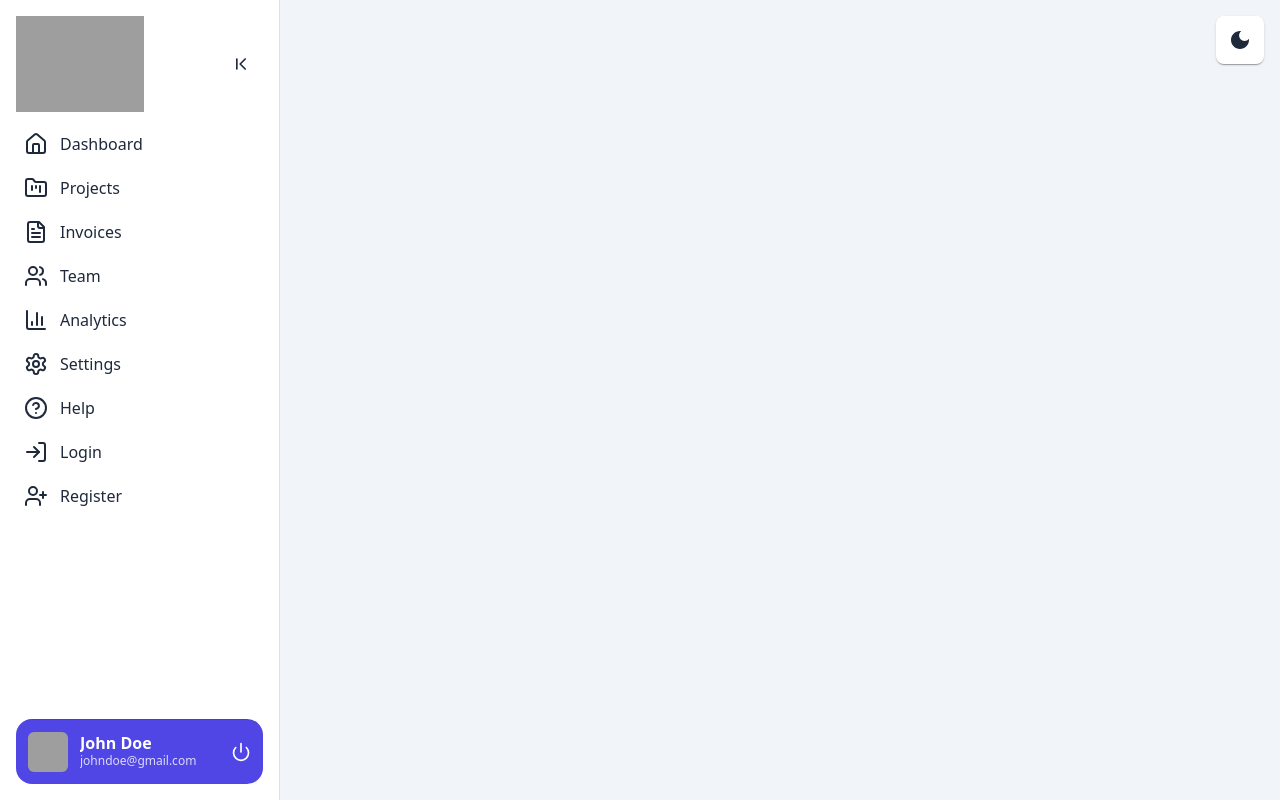
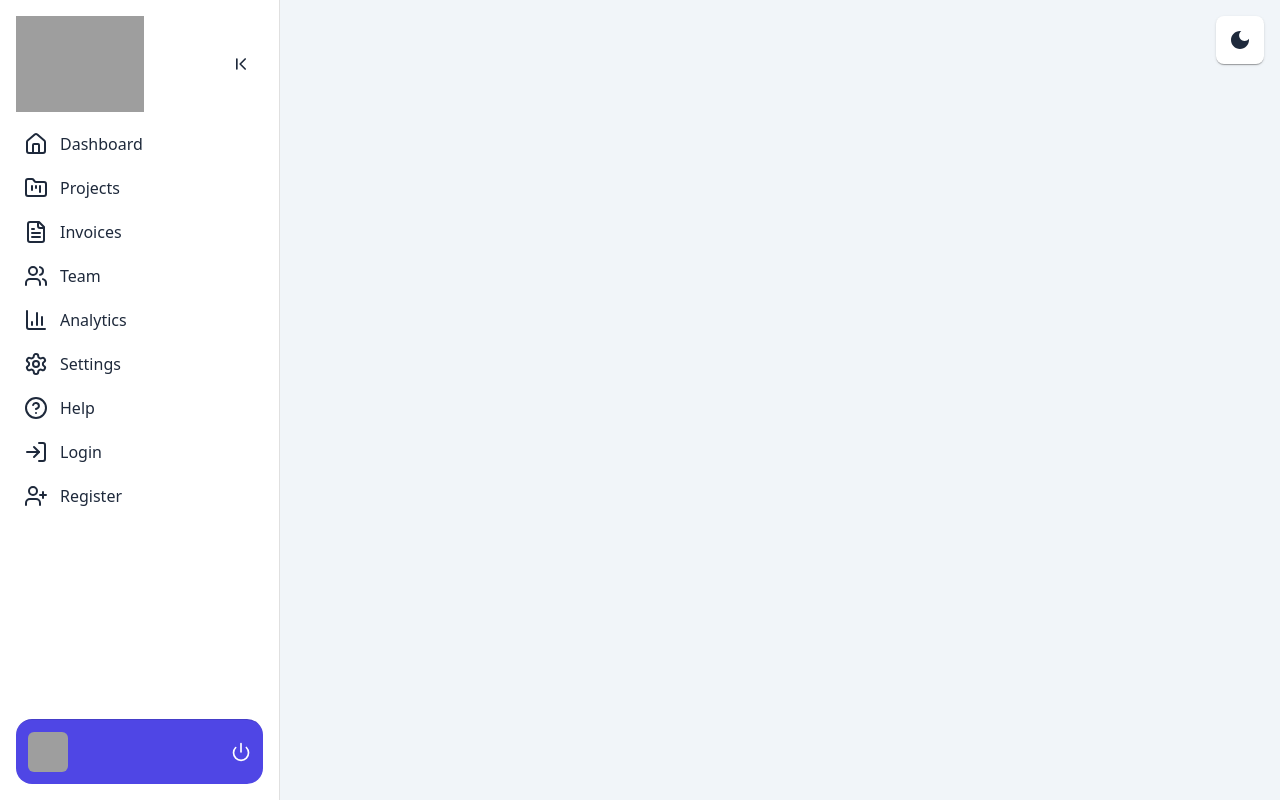
Before and after one commit to revolvotechgit/ic-crm-frontend, a React (Vite) app: page /auth/reset-code in a window 1280 px wide. Built offline with nearby package versions, Linux system fonts and the light colour scheme; grey boxes are pictures that could not be loaded.

Commit message:
logout functionality

```diff
--- a/src/components/Dashboard/Sidebar.jsx
+++ b/src/components/Dashboard/Sidebar.jsx
@@ -1,13 +1,21 @@
 import React, { useContext, createContext, useState } from "react";
-import { Link, useLocation } from "react-router-dom";
+import { Link, useLocation, useNavigate } from "react-router-dom";
 import { Power, MoreVertical, ChevronLast, ChevronFirst } from "lucide-react";
 import { Box } from "@mui/material";
+import { useAuth } from "../../context/AuthContext";
 
 const SidebarContext = createContext();
 
 export default function Sidebar({ children }) {
   const [expanded, setExpanded] = useState(true);
   const location = useLocation();
+  const navigate = useNavigate();
+  const { logout, user } = useAuth();
+
+  const handleLogout = () => {
+    logout();
+    navigate("/login");
+  };
 
   return (
     <aside className={`h-screen ${expanded ? "w-70" : "w-20"} transition-all`}>
@@ -69,7 +77,7 @@ export default function Sidebar({ children }) {
           className="flex"
         >
           <img
-            src="https://ui-avatars.com/api/?color=ff0000"
+            src={`https://ui-avatars.com/api/?name=${user?.firstName}+${user?.lastName}&color=ff0000`}
             alt=""
             className="w-10 h-10 rounded-md"
           />
@@ -79,12 +87,15 @@ export default function Sidebar({ children }) {
             }`}
           >
             <div className="leading-4">
-              <h4 className="font-semibold">John Doe</h4>
-              <span className="text-xs opacity-80">johndoe@gmail.com</span>
+              <h4 className="font-semibold">
+                {user?.firstName} {user?.lastName}
+              </h4>
+              <span className="text-xs opacity-80">{user?.email}</span>
             </div>
             <Power
               className="hover:cursor-pointer hover:opacity-80"
               size={20}
+              onClick={handleLogout}
             />
           </div>
         </Box>
```
